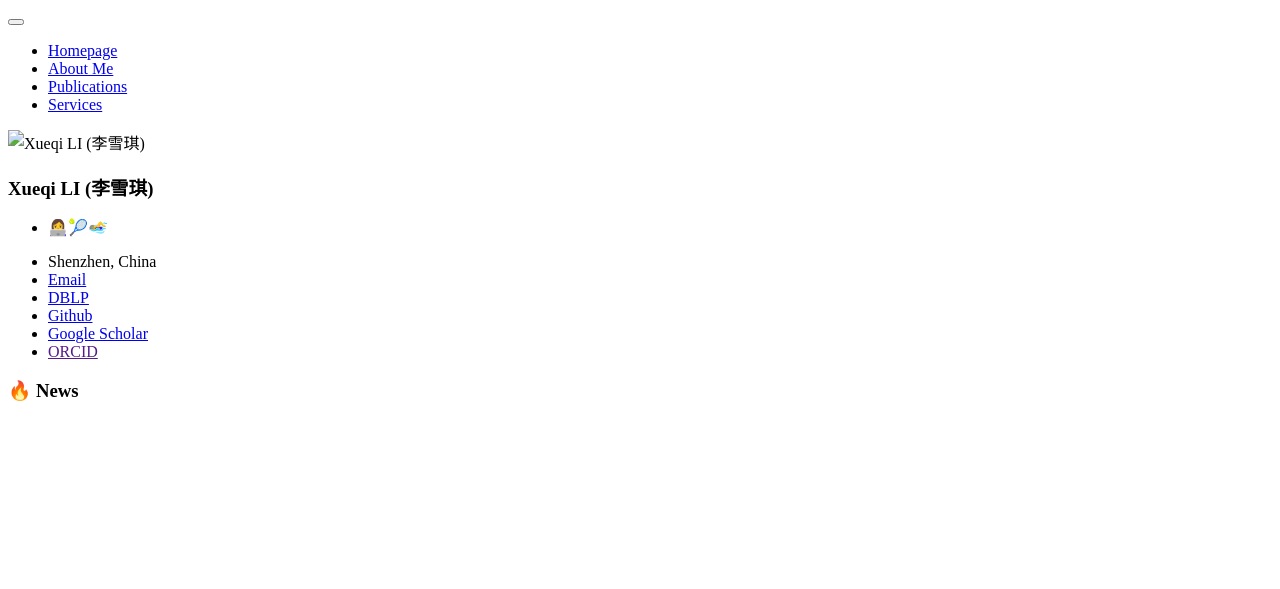
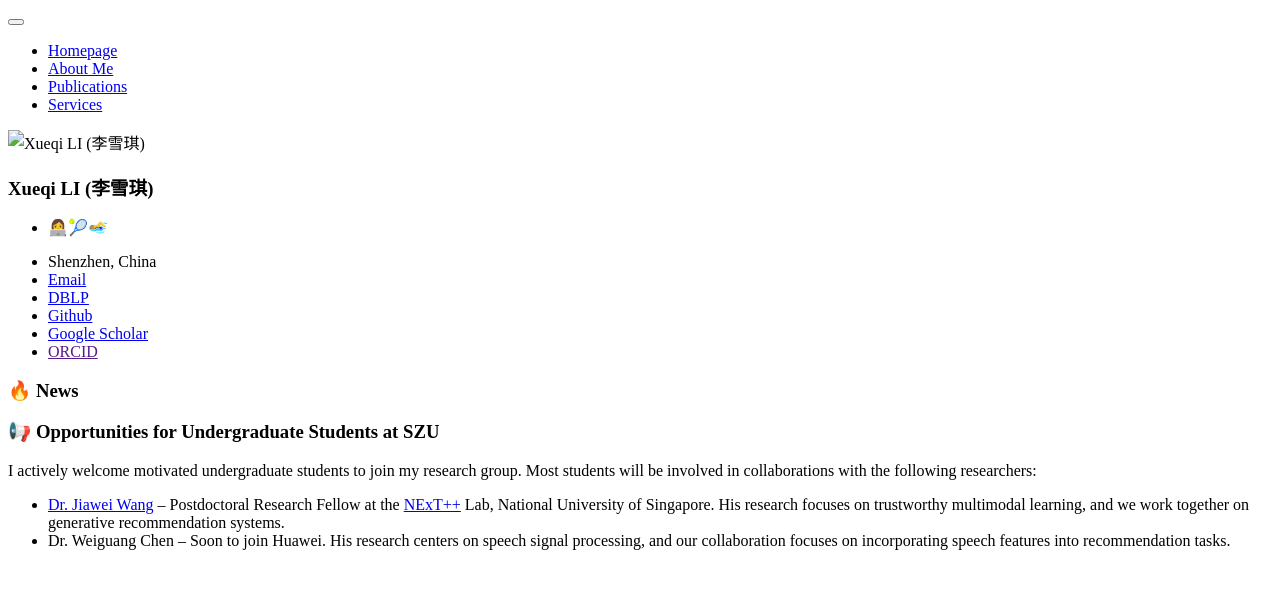
Before and after one commit to Xueqi-Li/Xueqi-Li.github.io, a Jekyll site: the page built from _pages/includes/news.md, in a window 1280 px wide. Shown: the top 589 px of the page. Built offline with Jekyll 4.4.1, drawn with Linux system fonts in a browser that asks for light colours; our own code applies the rules of GitHub Pages for plain Markdown files.

Commit message:
Update news.md

```diff
--- a/_pages/includes/news.md
+++ b/_pages/includes/news.md
@@ -1,2 +1,7 @@
 # 🔥 News
 <!-- - *25.12* One paper in KDD is accepted. -->
+
+# 📢 Opportunities for Undergraduate Students at SZU
+I actively welcome motivated undergraduate students to join my research group. Most students will be involved in collaborations with the following researchers:
+- [Dr. Jiawei Wang](https://jiaweiwang-ai.github.io) – Postdoctoral Research Fellow at the [NExT++](https://www.nextcenter.org) Lab, National University of Singapore. His research focuses on trustworthy multimodal learning, and we work together on generative recommendation systems.
+- Dr. Weiguang Chen – Soon to join Huawei. His research centers on speech signal processing, and our collaboration focuses on incorporating speech features into recommendation tasks.
```
